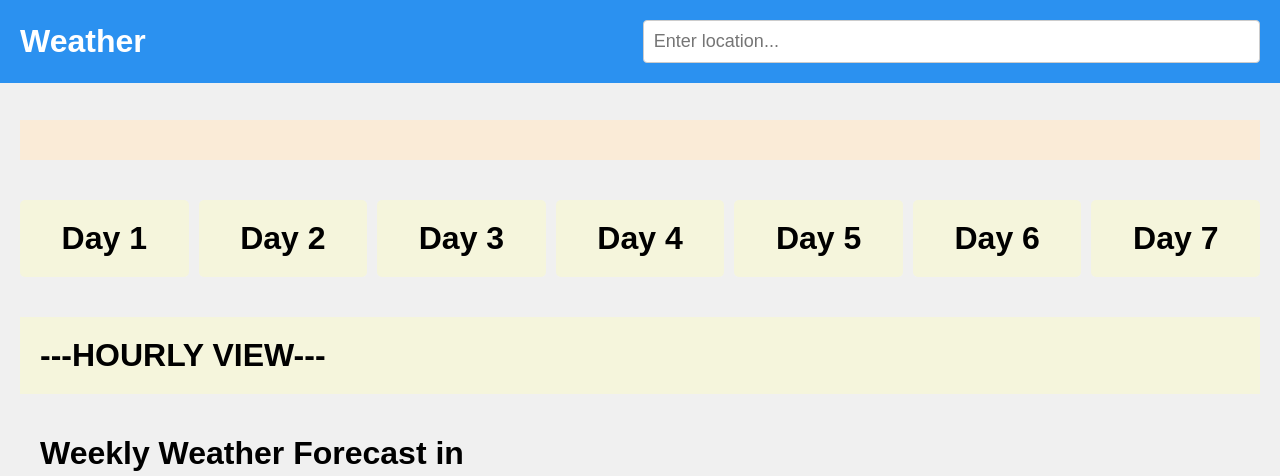
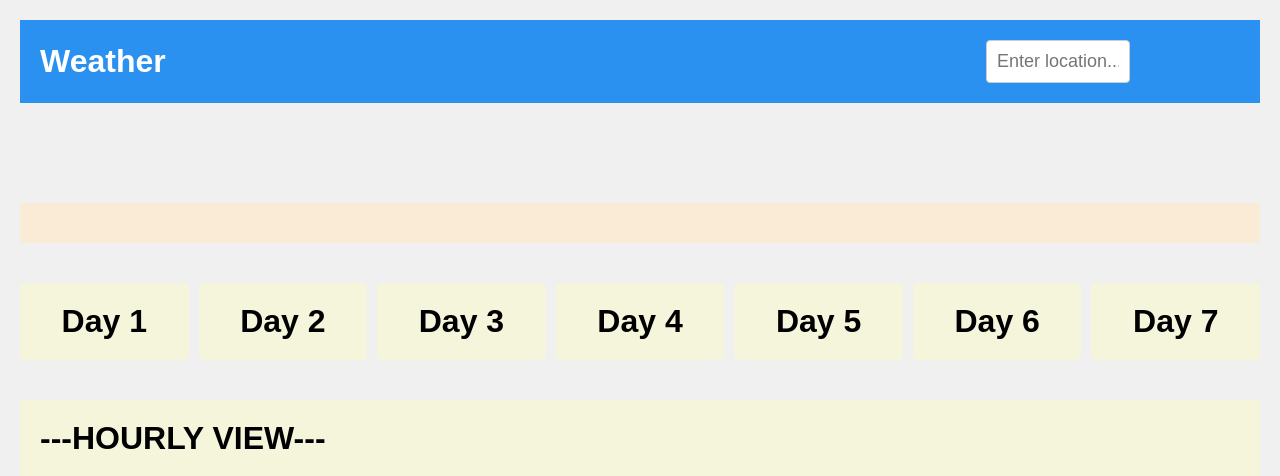
Before and after one commit to aahiill/WeatherApp-GResearch, a Flask app: template templates/forecast.html in a window 1280 px wide. Shown: the top 476 px of the page. Run offline with Flask 3, Linux system fonts and the light colour scheme; the template is opened without the code that fills it, so the values that code supplies are empty.

Commit message:
Added form for location

```diff
--- a/requirements.txt
+++ b/requirements.txt
@@ -19,3 +19,4 @@
 url-normalize==1.4.3
 urllib3==2.2.2
 flask==3.0.0
+geopy==2.4.1
--- a/static/styles.css
+++ b/static/styles.css
@@ -28,7 +28,6 @@
     padding: 20px;
     box-sizing: border-box;
     background-color: #f0f0f0;
-    position: fixed;
     top: 0;
     left: 0;
     background-color: rgb(43, 145, 240);
--- a/templates/forecast.html
+++ b/templates/forecast.html
@@ -6,17 +6,17 @@
     <title>Weekly Weather Forecast</title>
     <link rel="stylesheet" href="{{ url_for('static', filename='styles.css') }}">
 </head>
-
-
 <body>
-
     <div class="header-container">
         <div class="header-content">Weather</div>
-        <input type="text" class="location-input-box" placeholder="Enter location...">
+        <form action="/" method="get">
+            <input type="text" class="location-input-box" id="searchBar" name="location" placeholder="Enter location..." value="{{ location }}">
+            <input type="submit" style="display: none;">
+        </form>
     </div>
 
     <div class="city-name-container">
-        {{city}}
+        {{ city }}
     </div>
 
     <div class="day-selector">
@@ -28,15 +28,13 @@
         <div class="day-box" id="day-6">Day 6</div>
         <div class="day-box" id="day-7">Day 7</div>
     </div>
-    <!---DAY PICKER--->
 
     <div class="hourly-view-container">
         ---HOURLY VIEW---
     </div>
 
-    <!-- Test table -->
     <div class="main-content">
-    <h1>Weekly Weather Forecast in {{city}}</h1>
+        <h1>Weekly Weather Forecast in {{ city }}</h1>
         <table>
             <tr>
                 <th>Date</th>
@@ -53,7 +51,6 @@
         </table>
     </div>
 
-    <!-- DUAL CONTAINER FOR CHART AND MAP-->
     <div class="dual-container">
         <div class="content" id="graph-container">
              <h1>---GRAPH---</h1>
@@ -63,24 +60,4 @@
         </div>
     </div>
 </body>
-
-<script>
-    document.addEventListener('DOMContentLoaded', () => {
-    const dayBoxes = document.querySelectorAll('.day-box');
-
-    dayBoxes.forEach(box => {
-        box.addEventListener('click', () => {
-            dayBoxes.forEach(b => b.classList.remove('selected', 'unselected'));
-            box.classList.add('selected');
-            dayBoxes.forEach(b => {
-                    if (!b.classList.contains('selected')) {
-                        b.classList.add('unselected');
-                    }
-                });
-            });
-        });
-    });
-
-    document.addEventListener()
-</script>
 </html>
```
Lines whose indentation alone changed are shown as unchanged.
